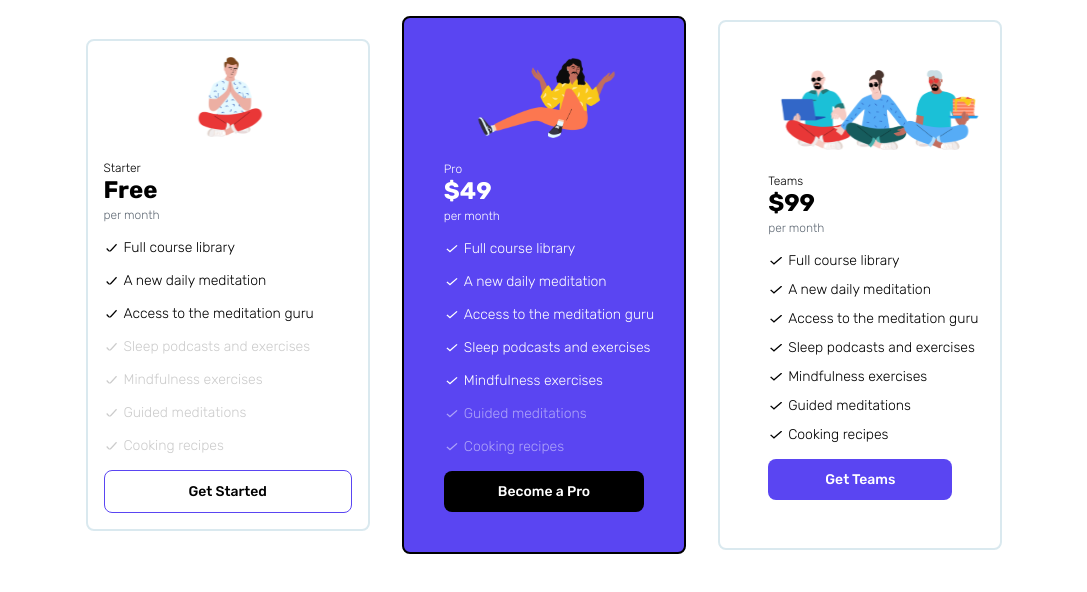
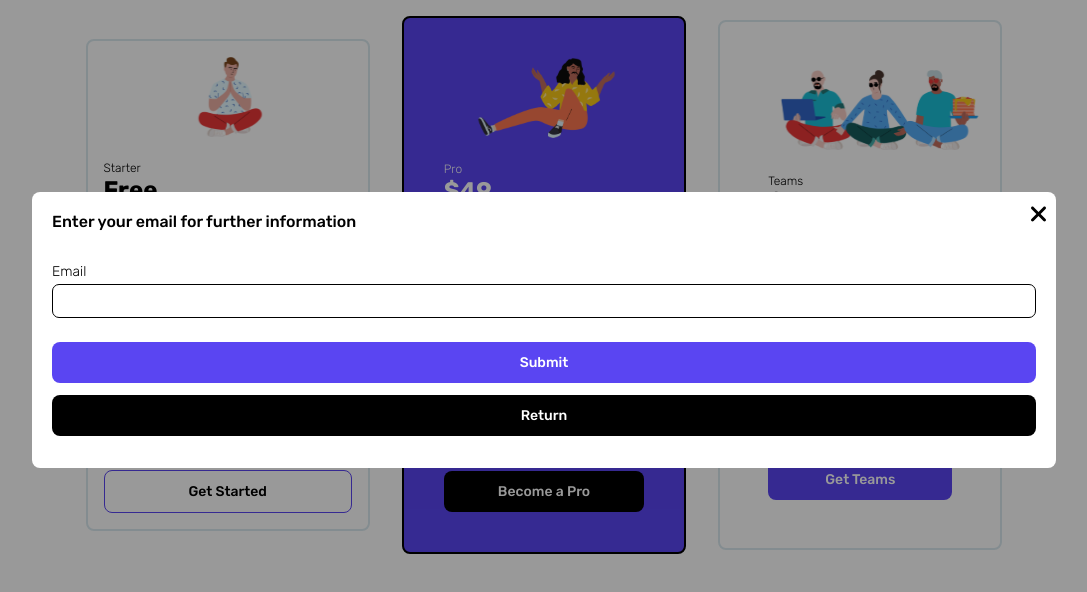
Before and after one commit to davidhurtadodev/nuwe-cards, a React (Create React App) app: page / in a window 1280 px wide. Both pictures are taken after a click on the button "Get Started". Shown: the top 592 px of the page, without its empty margins (96-1183 px from the left). Built offline with nearby package versions, Linux system fonts and the light colour scheme.

Commit message:
feat modal

```diff
--- a/package.json
+++ b/package.json
@@ -3,6 +3,10 @@
   "version": "0.1.0",
   "private": true,
   "dependencies": {
+    "@fortawesome/fontawesome-svg-core": "^6.2.0",
+    "@fortawesome/free-regular-svg-icons": "^6.2.0",
+    "@fortawesome/free-solid-svg-icons": "^6.2.0",
+    "@fortawesome/react-fontawesome": "^0.2.0",
     "@testing-library/jest-dom": "^5.16.5",
     "@testing-library/react": "^13.4.0",
     "@testing-library/user-event": "^13.5.0",
--- a/src/App.tsx
+++ b/src/App.tsx
@@ -1,10 +1,14 @@
-import React from 'react';
-import './App.scss';
+import { useState } from 'react';
+
 import { AppUI } from './ui/AppUI';
 
 import { services } from './application/services';
 
+import './App.scss';
+
 function App() {
+  const [showModal, setShowModal] = useState(false);
+
   const starterServices = services.map((service) => {
     if (
       service.name === 'Cooking recipes' ||
@@ -32,6 +36,8 @@ function App() {
         services={services}
         starterServices={starterServices}
         proServices={proServices}
+        showModal={showModal}
+        setShowModal={setShowModal}
       />
     </>
   );
--- a/src/ui/AppUI/AppUI.tsx
+++ b/src/ui/AppUI/AppUI.tsx
@@ -1,9 +1,14 @@
+import { useEffect } from 'react';
+
 import { Card } from '../Card';
 import { Button } from '../Button';
+import { Modal } from '../Modal';
+import { Input } from '../Input';
 
 import freeImg from '../../assets/free.svg';
 import proImg from '../../assets/pro.svg';
 import teams from '../../assets/teams.svg';
+import closeIcon from '../../assets/icons/xmark-solid.svg';
 
 import './AppUI.scss';
 
@@ -20,6 +25,8 @@ interface AppUIProps {
     name: string;
     included: boolean;
   }[];
+  showModal: boolean;
+  setShowModal: React.Dispatch<React.SetStateAction<boolean>>;
 }
 
 const starterImgObj = {
@@ -40,16 +47,78 @@ export const AppUI = ({
   starterServices,
   proServices,
   services,
+  showModal,
+  setShowModal,
 }: AppUIProps): JSX.Element => {
+  useEffect(() => {
+    if (showModal) {
+      document.body.style.overflow = 'hidden';
+    }
+    if (!showModal) {
+      document.body.style.overflow = 'unset';
+    }
+  }, [showModal]);
   return (
-    <div className="app-ui">
+    <div
+      style={showModal ? { overflow: 'hidden' } : { overflow: 'auto' }}
+      className="app-ui"
+    >
+      {showModal ? (
+        <Modal>
+          <img
+            onClick={() => setShowModal(!showModal)}
+            src={closeIcon}
+            className="modal__close-icon"
+          />
+          <p className="modal__text">
+            Enter your email for further information
+          </p>
+          <form>
+            <Input
+              label="Email"
+              name="email"
+              type="email"
+              customContainer="modal"
+            />
+            <div className="modal__button-container">
+              <Button
+                onClick={() => setShowModal(!showModal)}
+                type="button"
+                customBlock="modal"
+                customModifier="submit"
+              >
+                Submit
+              </Button>
+            </div>
+            <div className="modal__button-container">
+              <Button
+                onClick={() => setShowModal(!showModal)}
+                type="button"
+                customBlock="modal"
+                customModifier="close"
+              >
+                Return
+              </Button>
+            </div>
+          </form>
+        </Modal>
+      ) : null}
       <Card
         services={starterServices}
         imgObj={starterImgObj}
         planName="starter"
         price="Free"
       >
-        <Button card starter>
+        <Button
+          onClick={() => {
+            setShowModal(!showModal);
+          }}
+          // card
+          // starter
+          type={'button'}
+          customBlock="card"
+          customModifier="starter"
+        >
           Get Started
         </Button>
       </Card>
@@ -59,7 +128,16 @@ export const AppUI = ({
         planName="pro"
         price="$49"
       >
-        <Button card pro>
+        <Button
+          onClick={() => {
+            setShowModal(!showModal);
+          }}
+          // card
+          // pro
+          type={'button'}
+          customBlock="card"
+          customModifier="pro"
+        >
           Become a Pro
         </Button>
       </Card>
@@ -69,7 +147,16 @@ export const AppUI = ({
         planName="teams"
         price="$99"
       >
-        <Button card teams>
+        <Button
+          onClick={() => {
+            setShowModal(!showModal);
+          }}
+          // card
+          // teams
+          type={'button'}
+          customBlock="card"
+          customModifier="teams"
+        >
           Get Teams
         </Button>
       </Card>
--- a/src/ui/Button/Button.scss
+++ b/src/ui/Button/Button.scss
@@ -38,3 +38,26 @@
     }
   }
 }
+
+.modal__button {
+  border-radius: 8px;
+  padding: 12px;
+  width: 100%;
+  margin-bottom: 12px;
+  &--submit {
+    background-color: mixin.$primary-color;
+    color: mixin.$white-color;
+    border: 0;
+    &:hover {
+      background: #7a6af4;
+    }
+  }
+  &--close {
+    background: mixin.$black-color;
+    color: mixin.$white-color;
+    border: 0;
+    &:hover {
+      background: #323232;
+    }
+  }
+}
--- a/src/ui/Button/Button.tsx
+++ b/src/ui/Button/Button.tsx
@@ -1,11 +1,17 @@
+import classNames from 'classnames';
 import './Button.scss';
-import classNames from 'classnames';
+
 interface ButtonProps {
+  customBlock: string;
+  customModifier?: string;
   children?: React.ReactNode;
   card?: boolean;
   pro?: boolean;
   starter?: boolean;
   teams?: boolean;
+  modal?: boolean;
+  onClick?: () => void;
+  type: 'button' | 'submit' | 'reset' | undefined;
 }
 export const Button = ({
   children,
@@ -13,12 +19,25 @@ export const Button = ({
   starter,
   teams,
   card,
+  modal,
+  onClick,
+  customBlock,
+  customModifier,
+  type,
 }: ButtonProps): JSX.Element => {
   const buttonClasses = classNames('button', {
-    card__button: card,
-    'card__button--starter': starter && card,
-    'card__button--pro': pro && card,
-    'card__button--teams': teams && card,
+    [`${customBlock}__button`]: true,
+    ...(customModifier && {
+      [`${customBlock}__button--${customModifier}`]: true,
+    }),
+    // card__button: card,
+    // 'card__button--starter': starter && card,
+    // 'card__button--pro': pro && card,
+    // 'card__button--teams': teams && card,
   });
-  return <button className={buttonClasses}>{children}</button>;
+  return (
+    <button type={type} onClick={onClick} className={buttonClasses}>
+      {children}
+    </button>
+  );
 };
--- /dev/null
+++ b/src/ui/Input/Input.scss
@@ -0,0 +1,19 @@
+@use '../../mixin.scss' as mixin;
+
+.input {
+  font-size: 18px;
+  border-radius: 7px;
+  padding: 5px;
+  border: solid 1px mixin.$black-color;
+  width: 100%;
+  &:focus {
+    border-color: mixin.$primary-color;
+  }
+}
+
+.label {
+  display: block;
+  font-size: 14px;
+  font-weight: 300;
+  margin-bottom: 4px;
+}
--- /dev/null
+++ b/src/ui/Input/Input.tsx
@@ -0,0 +1,36 @@
+import classNames from 'classnames';
+
+import './Input.scss';
+
+interface InputProps {
+  customContainer?: string;
+  onChange?: (event: React.ChangeEvent<HTMLInputElement>) => void;
+  type: string;
+  label?: string;
+  name?: string;
+}
+export const Input = ({
+  type,
+  onChange,
+  customContainer,
+  label,
+  name,
+}: InputProps) => {
+  const inputClasses = classNames('input', {
+    [`${customContainer}__input`]: true,
+  });
+  const inputContainerClasses = classNames('container', {
+    [`${customContainer}__input-container`]: true,
+  });
+  const labelClasses = classNames('label', {
+    [`${customContainer}__label`]: true,
+  });
+  return (
+    <div className={inputContainerClasses}>
+      <label htmlFor={name} className={labelClasses}>
+        {label}
+      </label>
+      <input name={name} className={inputClasses} type={type} />
+    </div>
+  );
+};
--- /dev/null
+++ b/src/ui/Input/index.tsx
@@ -0,0 +1 @@
+export * from './Input';
--- /dev/null
+++ b/src/ui/Modal/Modal.scss
@@ -0,0 +1,38 @@
+@use '../../mixin.scss' as mixin;
+.modal {
+  position: fixed;
+  z-index: 1;
+  width: 100%;
+  height: 100%;
+  overflow: auto;
+  background-color: rgb(0, 0, 0); /* Fallback color */
+  background-color: rgba(0, 0, 0, 0.4); /* Black w/ opacity */
+  left: 0;
+  top: 0;
+  &__input-container {
+    margin-bottom: 24px;
+  }
+
+  &__text {
+    margin-bottom: 32px;
+  }
+  &__body {
+    margin: 15% auto;
+    background: mixin.$white-color;
+    width: 80%;
+    padding: 20px;
+    border-radius: 8px;
+    position: relative;
+  }
+  &__button-container {
+    text-align: center;
+    width: 100%;
+  }
+  &__close-icon {
+    width: 15px;
+    position: absolute;
+    right: 10px;
+    top: 10px;
+    cursor: pointer;
+  }
+}
--- /dev/null
+++ b/src/ui/Modal/Modal.tsx
@@ -0,0 +1,12 @@
+import './Modal.scss';
+interface ModalProps {
+  children: React.ReactNode;
+}
+
+export const Modal = ({ children }: ModalProps) => {
+  return (
+    <div className="modal">
+      <div className="modal__body">{children}</div>
+    </div>
+  );
+};
--- /dev/null
+++ b/src/ui/Modal/index.tsx
@@ -0,0 +1 @@
+export * from './Modal';
```
Also changed, not shown: src/assets/icons/xmark-solid.svg (added), 1 other file (tests, documents, lock files or other folders).
